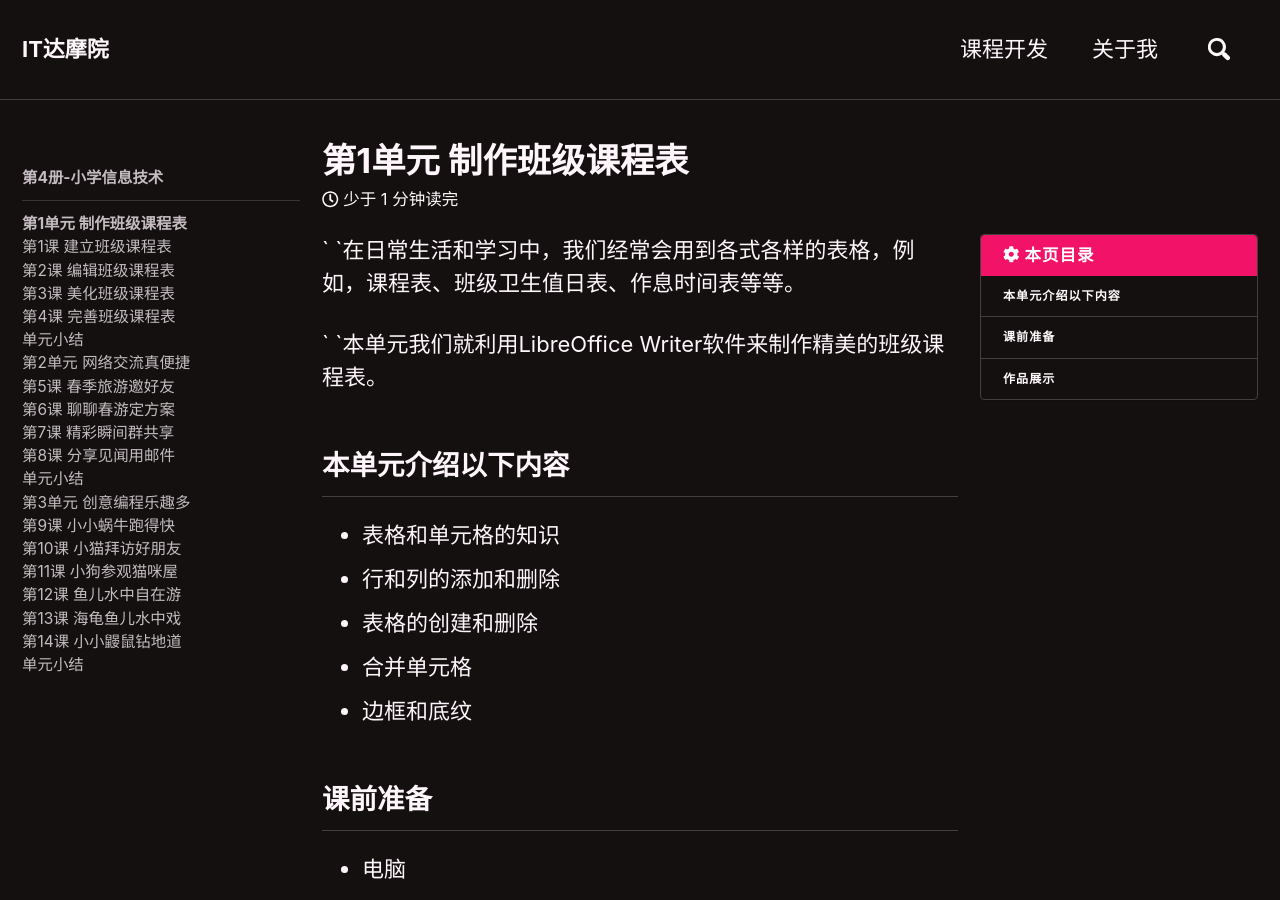
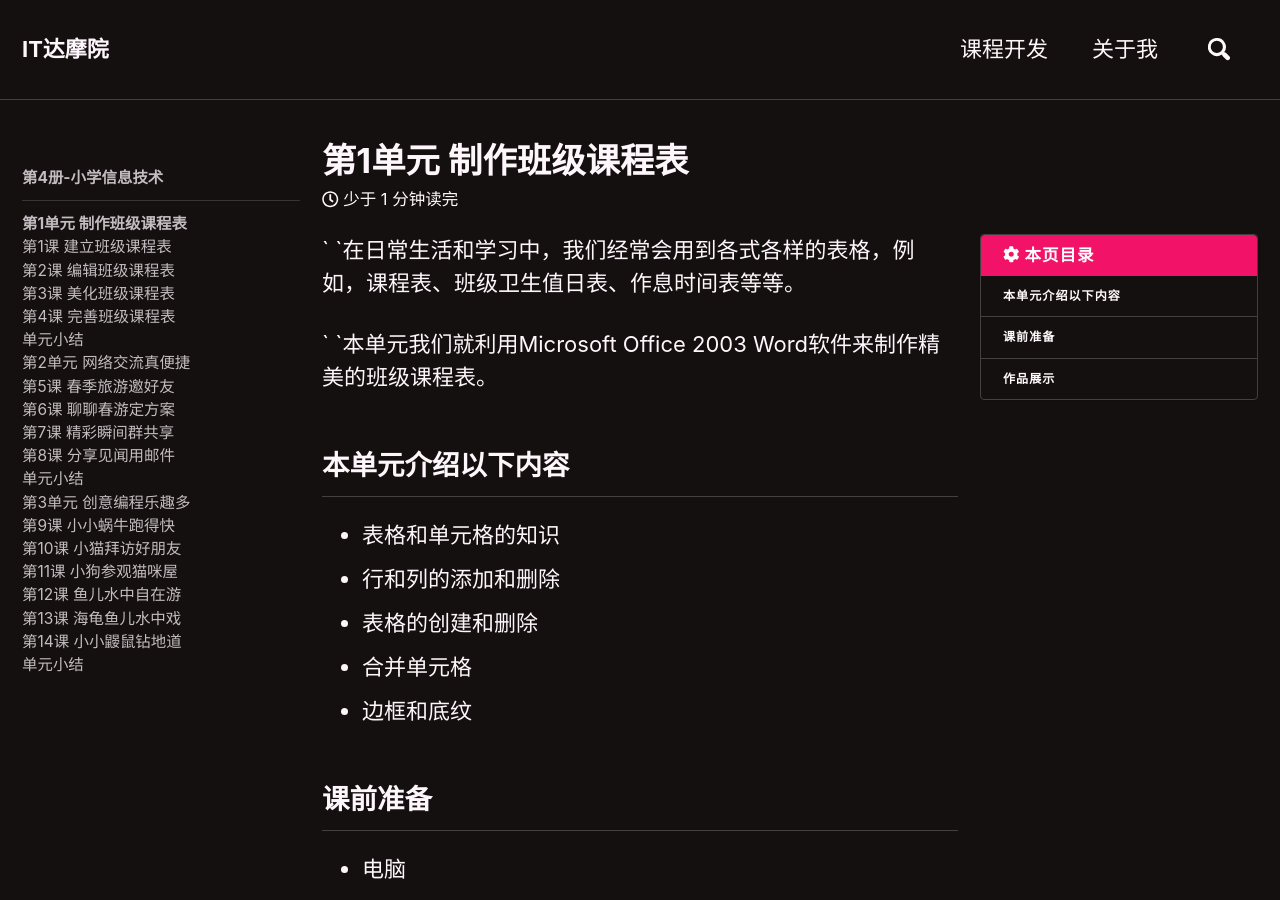
Before and after one commit to xinfengwu/goshinh.github.io-jekll-, a Jekyll site: the page built from _posts/courses/14-IT-Primary-4-version4/2018-03-16-Unit1Start.md, in a window 1280 px wide and 900 px high. Built offline with Jekyll 4.4.1, drawn with Linux system fonts in a browser that asks for light colours; nearby versions of some CDN libraries.

Commit message:
Update 2018-03-16-Unit1Start.md

```diff
--- a/_posts/courses/14-IT-Primary-4-version4/2018-03-16-Unit1Start.md
+++ b/_posts/courses/14-IT-Primary-4-version4/2018-03-16-Unit1Start.md
@@ -21,7 +21,7 @@ layouts_gallery:
 
 `    `在日常生活和学习中，我们经常会用到各式各样的表格，例如，课程表、班级卫生值日表、作息时间表等等。
 
-`    `本单元我们就利用LibreOffice Writer软件来制作精美的班级课程表。
+`    `本单元我们就利用Microsoft Office 2003 Word软件来制作精美的班级课程表。
 ## 本单元介绍以下内容
 - 表格和单元格的知识
 - 行和列的添加和删除
```
